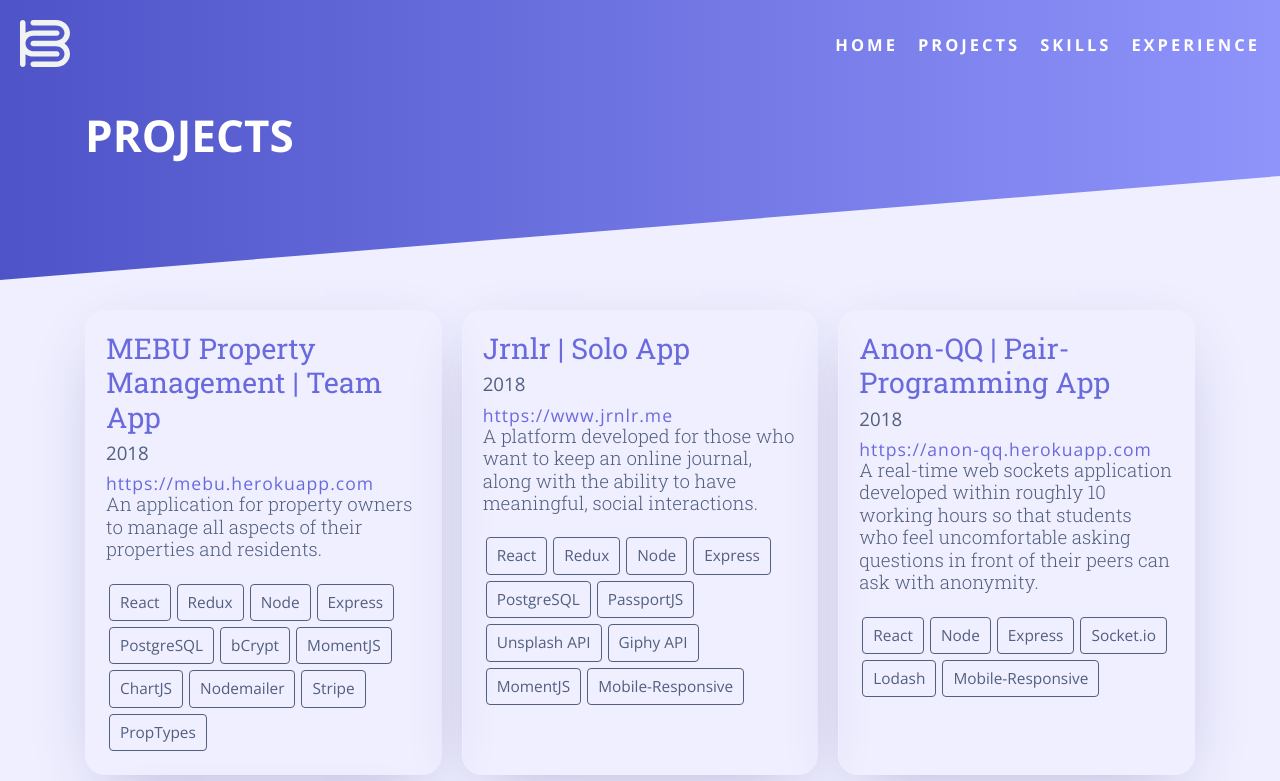
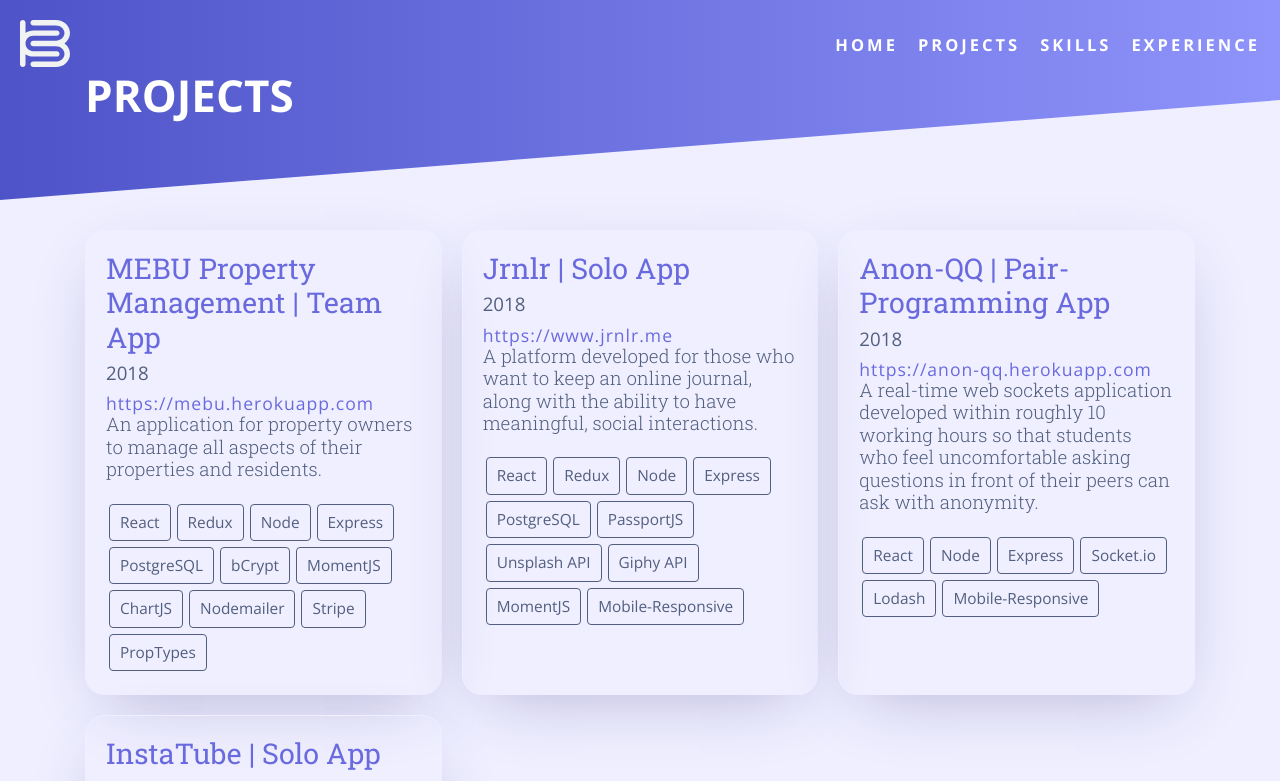
Before and after one commit to bkchu/bkchu-portfolio-pre-gatsby-conversion, a React (Create React App) app: page /projects in a window 1280 px wide. Shown: the top 781 px of the page. Built offline with nearby package versions, Linux system fonts and the light colour scheme.

Commit message:
changed the header heights for every page but the jumbo

```diff
--- a/src/App.css
+++ b/src/App.css
@@ -280,7 +280,7 @@ body {
     width: 45px; }
 
 .Content1 {
-  padding: 10vh 0 0;
+  padding: 10vh 0;
   color: black;
   display: flex;
   justify-content: flex-end; }
@@ -385,9 +385,9 @@ body {
 
 .Header {
   background: #6a6adf;
-  clip-path: polygon(0 100%, 100% 25vh, 100% 0, 0 0);
+  clip-path: polygon(0 100%, 100% 150px, 100% 0, 0 0);
   color: white;
-  height: 35vh;
+  height: 200px;
   width: 100%;
   display: flex;
   align-items: center;
@@ -396,10 +396,10 @@ body {
   background: linear-gradient(to left, #8f94fb, #4e54c8); }
   @media (min-width: 37.5em) {
     .Header {
-      clip-path: polygon(0 100%, 100% 23.5vh, 100% 0, 0 0); } }
+      clip-path: polygon(0 100%, 100% 125px, 100% 0, 0 0); } }
   @media (min-width: 50em) {
     .Header {
-      clip-path: polygon(0 100%, 100% 22vh, 100% 0, 0 0); } }
+      clip-path: polygon(0 100%, 100% 100px, 100% 0, 0 0); } }
   .Header .title {
     font-family: "Open Sans", -apple-system, BlinkMacSystemFont, "Segoe UI", Roboto, Oxygen, Ubuntu, Cantarell, "Open Sans", "Helvetica Neue", sans-serif;
     font-size: 2em;
--- a/src/sass/__Content1.scss
+++ b/src/sass/__Content1.scss
@@ -1,6 +1,6 @@
 .Content1 {
   // clip-path: polygon(0 18%, 100% 0, 100% 81%, 0% 100%);
-  padding: 10vh 0 0;
+  padding: 10vh 0;
   color: black;
   display: flex;
   justify-content: flex-end;
--- a/src/sass/__Header.scss
+++ b/src/sass/__Header.scss
@@ -1,15 +1,15 @@
 .Header {
   background: $highlight_color;
-  clip-path: polygon(0 100%, 100% 25vh, 100% 0, 0 0);
+  clip-path: polygon(0 100%, 100% 150px, 100% 0, 0 0);
   @include breakpoint(phablet) {
-    clip-path: polygon(0 100%, 100% 23.5vh, 100% 0, 0 0);
+    clip-path: polygon(0 100%, 100% 125px, 100% 0, 0 0);
   }
   @include breakpoint(tablet) {
-    clip-path: polygon(0 100%, 100% 22vh, 100% 0, 0 0);
+    clip-path: polygon(0 100%, 100% 100px, 100% 0, 0 0);
   }
   // z-index: 100;
   color: white;
-  height: 35vh;
+  height: 200px;
   width: 100%;
   display: flex;
   align-items: center;
```
